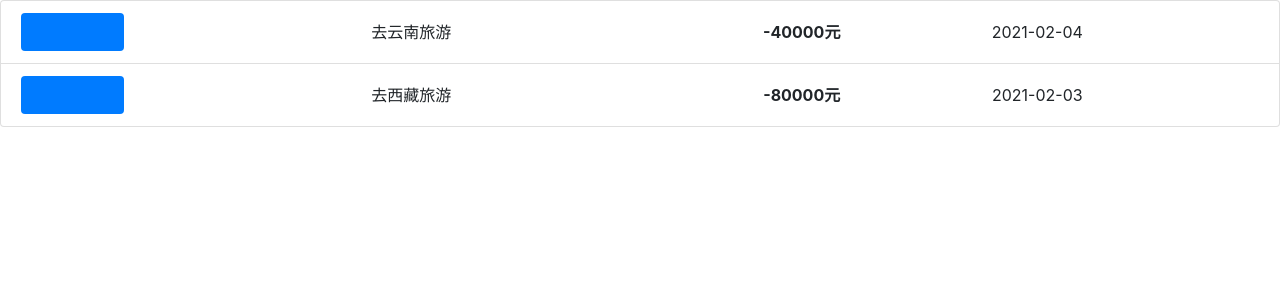
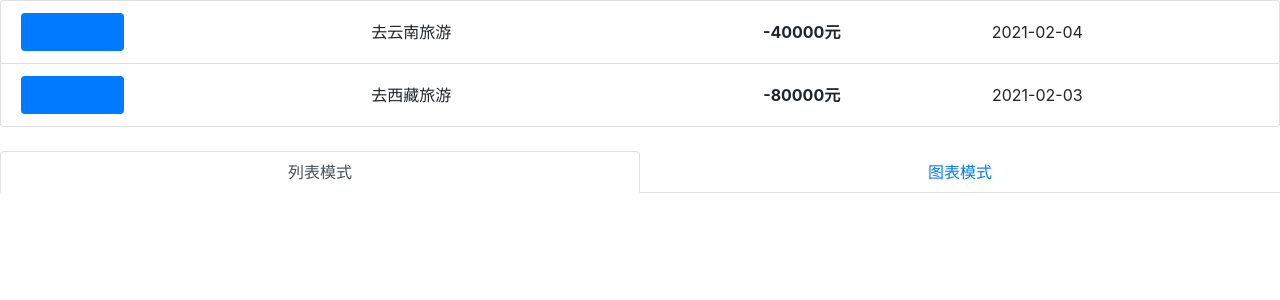
Before and after one commit to tengxiaoyang/online-account-book, a React (Create React App) app: page / in a window 1280 px wide. Shown: the top 300 px of the page. Built offline with nearby package versions, Linux system fonts and the light colour scheme; some icons are missing.

Commit message:
新增或修改

```diff
--- a/src/App.js
+++ b/src/App.js
@@ -1,6 +1,7 @@
 import logo from './logo.svg';
 import './App.css';
 import PriceList from './components/PriceList';
+import ViewTab from './components/ViewTab';
 const items = [
   {
     "id": 1,
@@ -51,6 +52,7 @@ function App() {
         onModifyItem={(item) => {alert(item.id)}}
         onDeleteItem={(item) => {alert(item.id)}}
       />
+      <ViewTab />
     </div>
   );
 }
--- a/src/components/ViewTab.js
+++ b/src/components/ViewTab.js
@@ -0,0 +1,41 @@
+import React from 'react';
+import { IonIcon, addIcons } from 'react-svg-ionicons';
+import bundle from 'react-svg-ionicons/bundles/all';
+import PropTypes from 'prop-types';
+
+addIcons(bundle);
+
+const generateLinkClass = (current, view) => {
+  return (current === view) ? 'nav-link active': 'nav-link'
+}
+const ViewTab = (props) => {
+  const { activeTab, onTabChange } = props
+
+  return (
+    <ul className="nav nav-tabs nav-fill my-4">
+      <li className="nav-item">
+        <a className="nav-link active" href="#">
+          列表模式
+        </a>
+      </li>
+      <li className="nav-item">
+        <a className="nav-link" href="#">
+          图表模式
+        </a>
+      </li>
+    </ul>
+  )
+}
+
+// PriceList.propTypes = {
+//   items: PropTypes.array.isRequired,
+//   onModifyItem: PropTypes.func.isRequired,
+//   onDeleteItem: PropTypes.func.isRequired,
+// }
+// PriceList.defaultProps = {
+//   onModifyItem: () => {
+
+//   }
+// }
+
+export default ViewTab;
```
